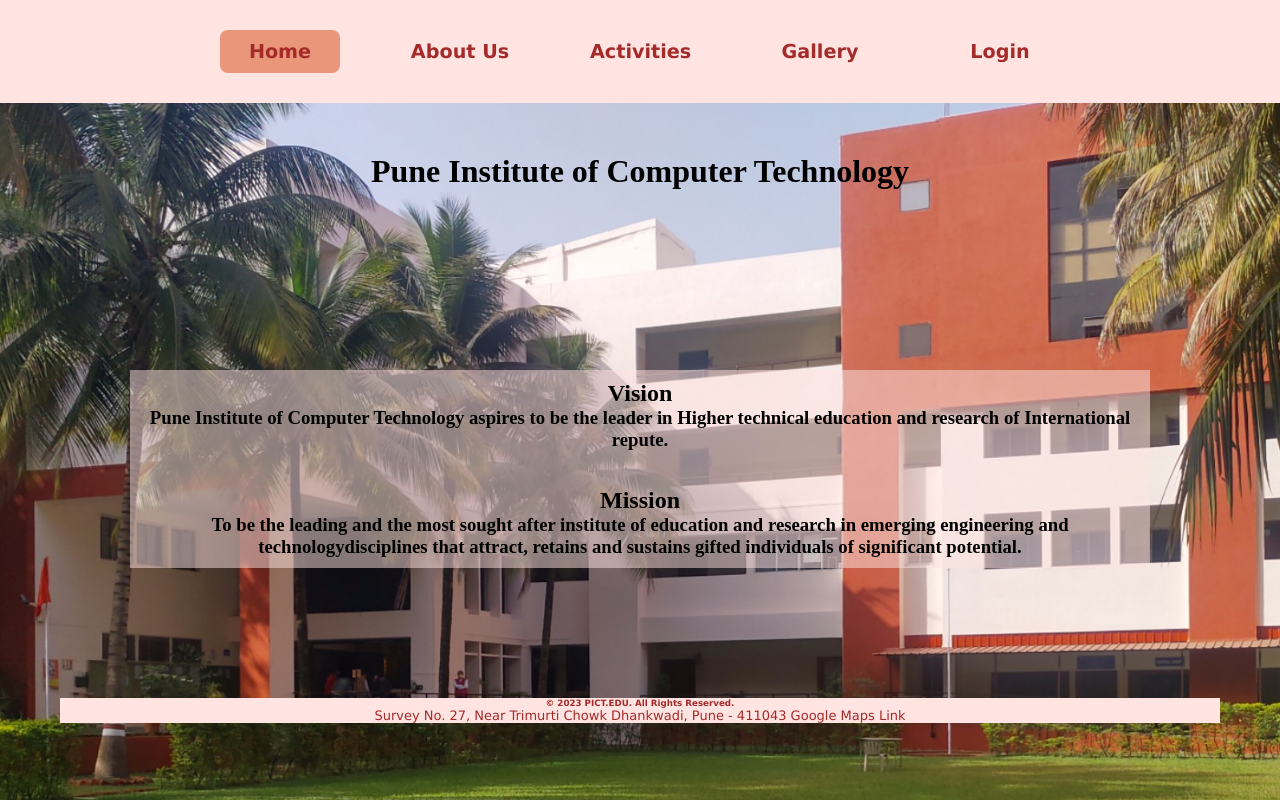
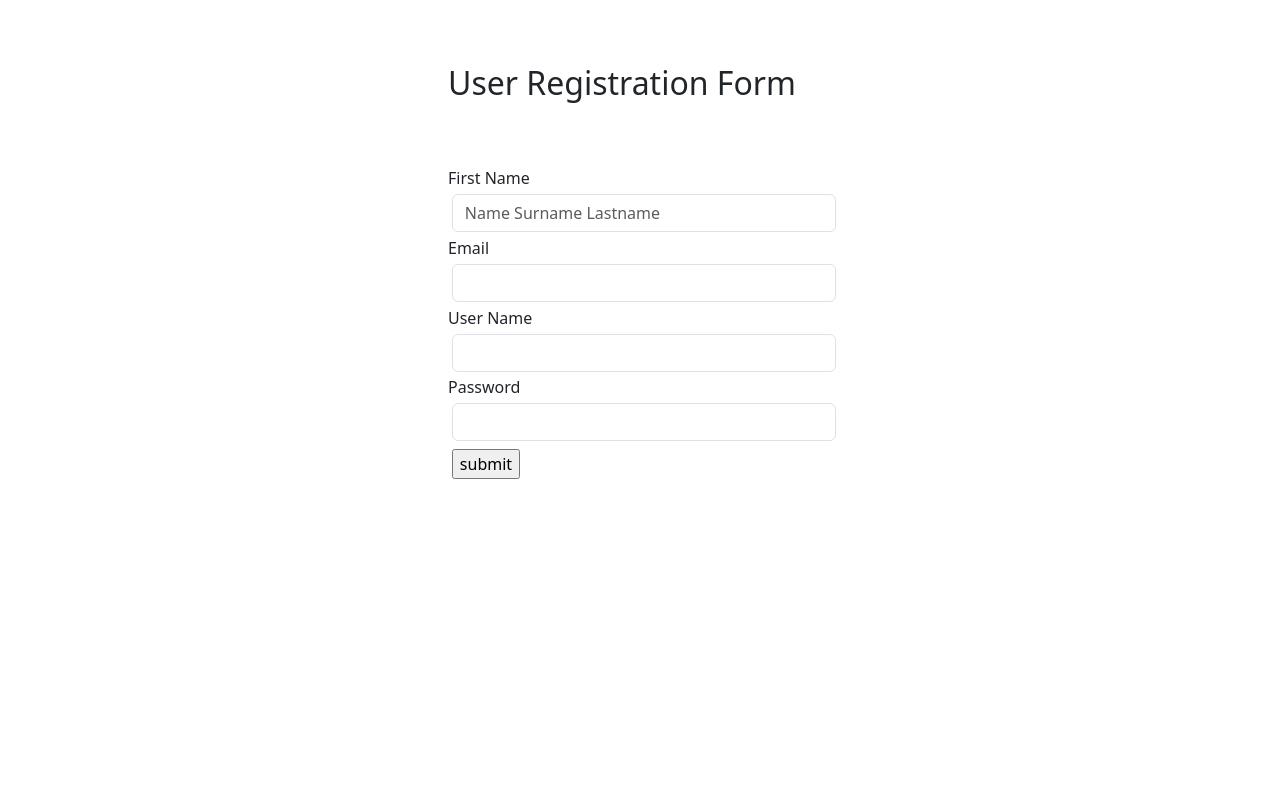
Before and after one commit to SAR-BAR/WAD_Assignments, a website: page index.html in a window 1280 px wide. Drawn offline with nearby package versions, Linux system fonts and the light colour scheme.

Commit message:
Add files via upload

```diff
--- a/index.html
+++ b/index.html
@@ -1,47 +1,77 @@
-<!DOCTYPE>
+<!DOCTYPE html>
 <html>
 
 <head>
-    <title> PICT Official </title>
-    <link rel="stylesheet" href="index.css">
+    <script src="https://ajax.googleapis.com/ajax/libs/jquery/3.6.3/jquery.min.js"></script>
+    <script src="https://code.jquery.com/jquery-3.6.3.js"
+        integrity="sha256-nQLuAZGRRcILA+6dMBOvcRh5Pe310sBpanc6+QBmyVM=" crossorigin="anonymous"></script>
+    <link href="https://cdn.jsdelivr.net/npm/bootstrap@5.3.0-alpha1/dist/css/bootstrap.min.css" rel="stylesheet">
+    <title> User Registration Form </title>
+    <script src="https://cdn.jsdelivr.net/npm/bootstrap@5.3.0-alpha1/dist/js/bootstrap.bundle.min.js"></script>
+    <style>
+        form,
+        h2 {
+            width: 30%;
+            margin: 5% auto;
+        }
+
+        input {
+            margin: 1%;
+        }
+    </style>
 </head>
 
 <body>
-    <div class="menu-bar">
-        <ul>
-            <li class="active"><a href="#"> Home </a> </li>
-            <li><a href="/Website/AboutUs.html">About Us </a> </li>
-            <li><a href="/Website/Services.html">Activities </a> </li>
-            <li><a href="/Website/Gallery.html">Gallery </a> </li>
-            <li><a href="/Website/Login.html">Login </a> </li>
-        </ul>
-    </div>
-    <h1> <b>Pune Institute of Computer Technology </b> </h1>
-    <section>
-        <div class="container">
-            <div class="text-card">
-                <h2> Vision </h2>
-                <h3><b>Pune Institute of Computer Technology aspires to be the leader in Higher technical education and
-                        research
-                        of International repute.</b></h3>
-            </div>
-            <br>
-            <br>
-            <div class="text-card">
-                <h2> Mission </h2>
-                <h3> <b>To be the leading and the most sought after institute of education and research in emerging
-                        engineering
-                        and technologydisciplines that attract, retains and sustains gifted individuals of significant
-                        potential.</b></h3>
-            </div>
-        </div>
-    </section>
-    <footer class="footer">
-        <h6>© 2023 PICT.EDU. All Rights Reserved.</h6>
-        <p>Survey No. 27, Near Trimurti Chowk
-            Dhankwadi, Pune - 411043
-            Google Maps Link</p>
-    </footer>
+    <h2> User Registration Form </h2>
+    <form id="registrationForm" method="post">
+        <label>First Name</label>
+        <input type="text" name="fullName" id="fullName" placeholder="Name Surname Lastname" pattern="[A-Za-z ]*"
+            class="form-control" required>
+
+        <label>Email</label>
+        <input type="email" name="userEmail" id="userEmail" class="form-control" required>
+
+        <label>User Name</label>
+        <input type="text" name="userName" id="userName" class="form-control" required>
+
+        <label>Password</label>
+        <input type="password" name="userPassword" id="userPassword" class="form-control" required>
+
+
+        <input type="button" onclick="submitForm()" name="submit" value="submit" id="submit">
+    </form>
+
+
+    <!-- Your HTML remains the same -->
+
+    <script>
+        function submitForm() {
+            var name = $('input[name=fullName]').val();
+            var email = $('input[name=userEmail]').val();
+            var username = $('input[name=userName]').val();
+            var password = $('input[name=userPassword]').val();
+
+            var formData = 'name=' + name + '&email=' + email + '&username=' + username + '&password=' + password;
+
+            var xhr = new XMLHttpRequest();
+            xhr.open('POST', 'http://localhost:3000/output', true);
+            xhr.setRequestHeader('Content-Type', 'application/x-www-form-urlencoded');
+
+            xhr.onload = function () {
+                var new_window = window.open(null, '', '_blank');
+                new_window.document.write(xhr.responseText);
+            };
+
+            xhr.onerror = function () {
+                console.error('Request failed ');
+                alert('Failed to submit form');
+            };
+
+            // Don't forget to send the formData
+            xhr.send(formData);
+        }
+    </script>
+
 
 </body>
 
```
Also changed, not shown: package.json (added, +16 -0 lines), server.js (added, +27 -0 lines), 1 other file.
